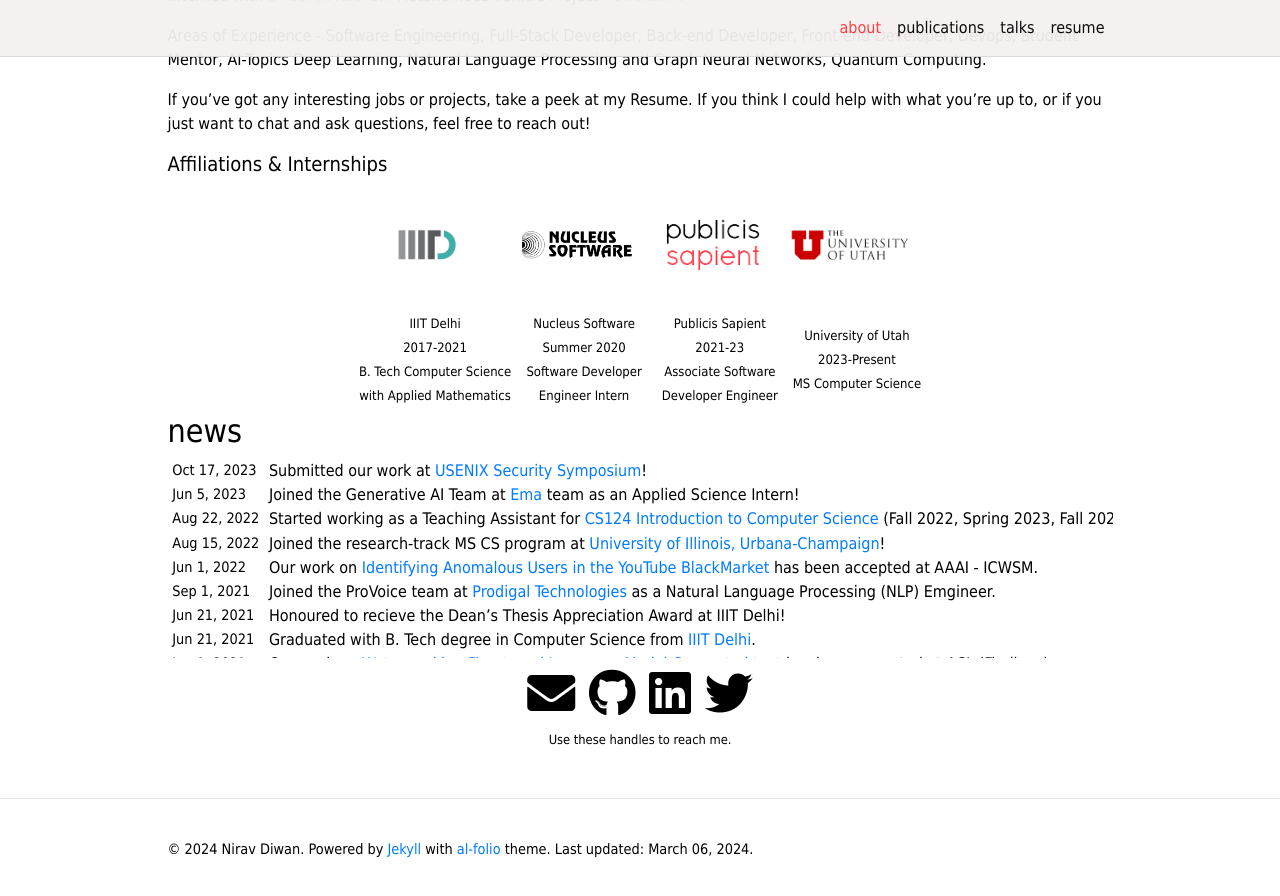
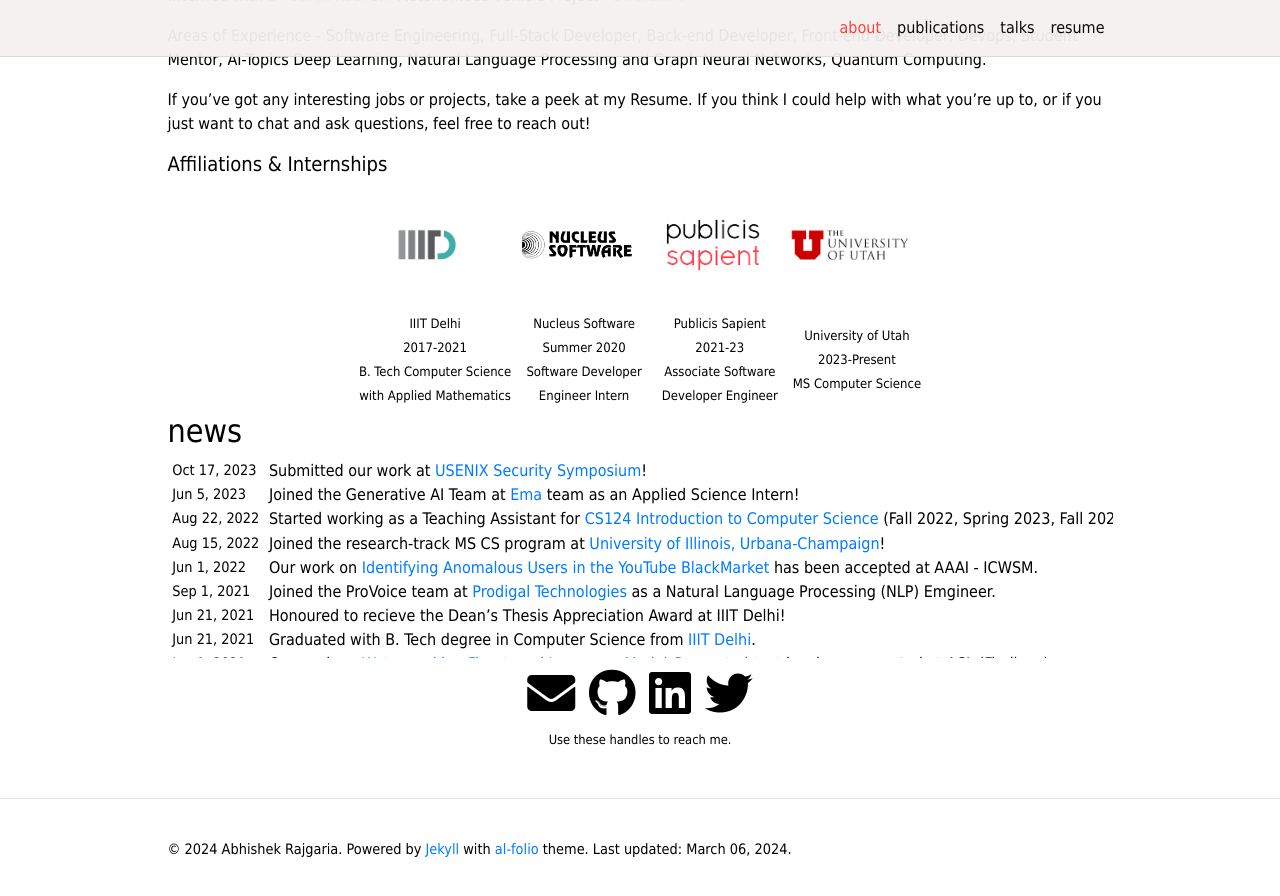
Before and after one commit to abhishekrajgaria/abhishekrajgaria.github.io, a Jekyll site: the page built from _pages/about.md, in a window 1280 px wide and 900 px high, scrolled down 584 px. Shown: the top 896 px of the window. Built offline with Jekyll 4.4.1, drawn with Linux system fonts in a browser that asks for light colours; full-size pictures stand in for the smaller copies a plugin makes; comment, search, counter and statistics services are not loaded; a style sheet for code colours, icons or effects is not loaded; some of the changed text lies outside the part shown.

Commit message:
updated config

```diff
--- a/_config.yml
+++ b/_config.yml
@@ -3,23 +3,22 @@
 # -----------------------------------------------------------------------------
 
 title: blank # the website title (if blank, full name will be used instead)
-first_name: Nirav
+first_name: Abhishek
 middle_name:
-last_name: Diwan
-email: nirdiwan@gmail.com
+last_name: Rajgaria
+email: abhishekrajgaria46@gmail.com
 description: > # the ">" symbol means to ignore newlines until "footer_text:"
-  Profile website of Nirav Diwan.
+  Profile website of Abhishek Rajgaria.
 footer_text: >
   Powered by <a href="https://jekyllrb.com/" target="_blank">Jekyll</a> with <a href="https://github.com/alshedivat/al-folio">al-folio</a> theme.
 keywords: academic-website, portfolio-website # add your own keywords or leave empty
+lang: en # the language of your site (for example: en, fr, cn, ru, etc.)
+icon: # the emoji used as the favicon (alternatively, provide image name in /assets/img/)
 
-lang: en # the language of your site (for example: en, fr, cn, ru, etc.)
-icon:   # the emoji used as the favicon (alternatively, provide image name in /assets/img/)
-
-url: https://nirav0999.github.io # the base hostname & protocol for your site
-baseurl:  # the subpath of your site, e.g. /blog/
+url: https://abhishekrajgaria.github.io # the base hostname & protocol for your site
+baseurl: # the subpath of your site, e.g. /blog/
 last_updated: true # set to true if you want to display last updated in the footer
-impressum_path:  # set to path to include impressum link in the footer, use the same path as permalink in a page, helps to conform with EU GDPR
+impressum_path: # set to path to include impressum link in the footer, use the same path as permalink in a page, helps to conform with EU GDPR
 
 # -----------------------------------------------------------------------------
 # RSS Feed
@@ -53,12 +52,12 @@
 # Social integration
 # -----------------------------------------------------------------------------
 
-github_username: nirav0999 # your GitHub user name
+github_username: abhishekrajgaria # your GitHub user name
 gitlab_username: # your GitLab user name
-twitter_username: ocean_drifters # your Twitter handle
-linkedin_username: nirav-diwan-cse # your LinkedIn user name
-fb_username:  # Facebook profile username
-scholar_userid: -ADOnuAAAAAJ&hl=en # your Google Scholar ID
+twitter_username: RajgariaA7 # your Twitter handle
+linkedin_username: abhrajga # your LinkedIn user name
+fb_username: # Facebook profile username
+scholar_userid: # your Google Scholar ID
 orcid_id: # your ORCID ID
 medium_username: # your Medium username
 quora_username: # your Quora username
@@ -78,18 +77,18 @@
 # Analytics and search engine verification
 # -----------------------------------------------------------------------------
 
-google_analytics:  G-WP6HR71G8Z # your google-analytics ID (format: UA-XXXXXXXXX)
-panelbear_analytics:  # panelbear analytics site ID (format: XXXXXXXXX)
+google_analytics: G-WP6HR71G8Z # your google-analytics ID (format: UA-XXXXXXXXX)
+panelbear_analytics: # panelbear analytics site ID (format: XXXXXXXXX)
 
-google_site_verification:  # your google-site-verification ID (Google Search Console)
-bing_site_verification:  # out your bing-site-verification ID (Bing Webmaster)
+google_site_verification: # your google-site-verification ID (Google Search Console)
+bing_site_verification: # out your bing-site-verification ID (Bing Webmaster)
 
 # -----------------------------------------------------------------------------
 # Blog
 # -----------------------------------------------------------------------------
 
 blog_name: al-folio # blog_name will be displayed in your blog page
-blog_nav_title:  # your blog must have a title for it to be displayed in the nav bar
+blog_nav_title: # your blog must have a title for it to be displayed in the nav bar
 blog_description: a simple whitespace theme for academics
 # permalink: /blog/:year/:title/
 
@@ -98,7 +97,7 @@
   enabled: true
 
 # Comments
-disqus_shortname:  # put your disqus shortname
+disqus_shortname: # put your disqus shortname
 # https://help.disqus.com/en/articles/1717111-what-s-a-shortname
 
 # External sources.
@@ -132,12 +131,12 @@
 # Markdown and syntax highlight
 markdown: kramdown
 highlighter: rouge
-highlight_theme_light: github  # https://github.com/jwarby/jekyll-pygments-themes
-highlight_theme_dark: native  # https://github.com/jwarby/jekyll-pygments-themes
+highlight_theme_light: github # https://github.com/jwarby/jekyll-pygments-themes
+highlight_theme_dark: native # https://github.com/jwarby/jekyll-pygments-themes
 kramdown:
   input: GFM
   syntax_highlighter_opts:
-    css_class: 'highlight'
+    css_class: "highlight"
     span:
       line_numbers: false
     block:
@@ -145,7 +144,7 @@
       start_line: 1
 
 # Includes & excludes
-include: ['_pages']
+include: ["_pages"]
 exclude:
   - bin
   - Gemfile
@@ -183,7 +182,7 @@
 # -----------------------------------------------------------------------------
 
 jekyll-minifier:
-  exclude: ['robots.txt']
+  exclude: ["robots.txt"]
   uglifier_args:
     harmony: true
 
@@ -230,7 +229,21 @@
 
   query: "@*"
 
-filtered_bibtex_keywords: [abbr, abstract, arxiv, bibtex_show, html, pdf, selected, supp, blog, code, poster, slides, website] # Filter out certain bibtex entry keywords used internally from the bib output
+filtered_bibtex_keywords: [
+    abbr,
+    abstract,
+    arxiv,
+    bibtex_show,
+    html,
+    pdf,
+    selected,
+    supp,
+    blog,
+    code,
+    poster,
+    slides,
+    website,
+  ] # Filter out certain bibtex entry keywords used internally from the bib output
 
 # -----------------------------------------------------------------------------
 # Responsive WebP Images
@@ -259,29 +272,30 @@
 # -----------------------------------------------------------------------------
 
 jekyll-diagrams:
-    # configuration, see https://github.com/zhustec/jekyll-diagrams.
-    # feel free to comment out this section if not using jekyll diagrams.
-
+  # configuration, see https://github.com/zhustec/jekyll-diagrams.
+  # feel free to comment out this section if not using jekyll diagrams.
 
 # -----------------------------------------------------------------------------
 # Optional Features
 # -----------------------------------------------------------------------------
 
-enable_google_analytics:    true  # enables google analytics
-enable_panelbear_analytics: false  # enables panelbear analytics
-enable_google_verification: false  # enables google site verification
-enable_bing_verification:   false  # enables bing site verification
-enable_masonry:             true   # enables automatic project cards arangement
-enable_math:                true   # enables math typesetting (uses MathJax)
-enable_tooltips:            false  # enables automatic tooltip links generated
-                                   # for each section titles on pages and posts
-enable_darkmode:            false   # enables switching between light/dark modes
-enable_navbar_social:       false  # enables displaying social links in the
-                                   # navbar on the about page
-enable_project_categories:  true   # enables categorization of projects into
-                                   # multiple categories
-enable_medium_zoom:         true   # enables image zoom feature (as on medium.com)
-
+enable_google_analytics: true # enables google analytics
+enable_panelbear_analytics: false # enables panelbear analytics
+enable_google_verification: false # enables google site verification
+enable_bing_verification: false # enables bing site verification
+enable_masonry: true # enables automatic project cards arangement
+enable_math: true # enables math typesetting (uses MathJax)
+enable_tooltips:
+  false # enables automatic tooltip links generated
+  # for each section titles on pages and posts
+enable_darkmode: false # enables switching between light/dark modes
+enable_navbar_social:
+  false # enables displaying social links in the
+  # navbar on the about page
+enable_project_categories:
+  true # enables categorization of projects into
+  # multiple categories
+enable_medium_zoom: true # enables image zoom feature (as on medium.com)
 
 # -----------------------------------------------------------------------------
 # Library versions
```
